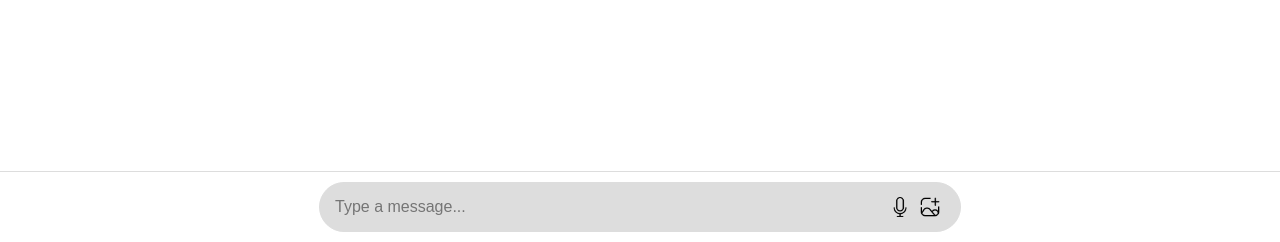
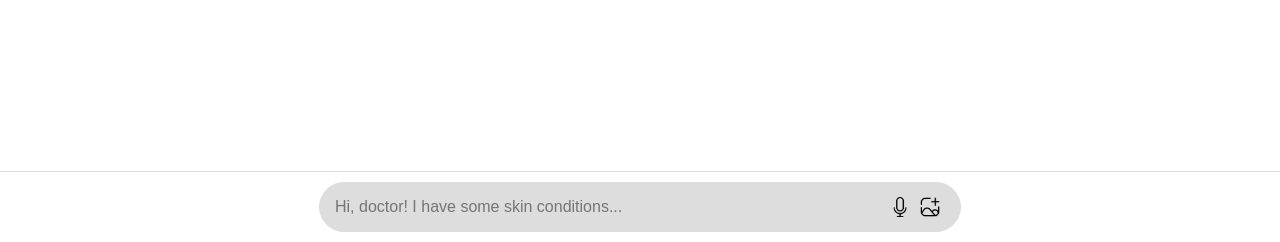
Before and after one commit to Zhongheng-Cheng/SkinScan, a Flask app: template templates/index.html in a window 1280 px wide. Shown: the part 558-800 px from the top of the page. Run offline with Flask 3, Linux system fonts and the light colour scheme; the template is opened without the code that fills it, so the values that code supplies are empty; some web fonts are replaced.

Commit message:
added sending the recommanded question by directly pressing enter

```diff
--- a/templates/index.html
+++ b/templates/index.html
@@ -23,7 +23,7 @@
         <div id="chatbox"></div>
         <form id="input-area">
             <div id="input-container">
-                <input type="text" id="message" placeholder="Type a message...">
+                <input type="text" id="message" placeholder="Hi, doctor! I have some skin conditions...">
                 <button id="recordButton" type="button">
                     <img src="static/microphone_off.png" alt="Microphone" id="micIcon">
                 </button>
@@ -160,12 +160,13 @@
         document.getElementById('input-area').addEventListener('submit', function(event) {
             event.preventDefault();
             const messageInput = document.getElementById('message');
-            const message = messageInput.value.trim();
+            let message = messageInput.value.trim();
             messageInput.value = '';
-            if (message !== '') {
-                sendUserMessage(message);
-                generateResponse("/chat", message);
+            if (message === '') {
+                message = document.getElementById("message").placeholder;
             }
+            sendUserMessage(message);
+            generateResponse("/chat", message);
         });
 
         document.getElementById('imageButton').addEventListener('click', function() {
```
